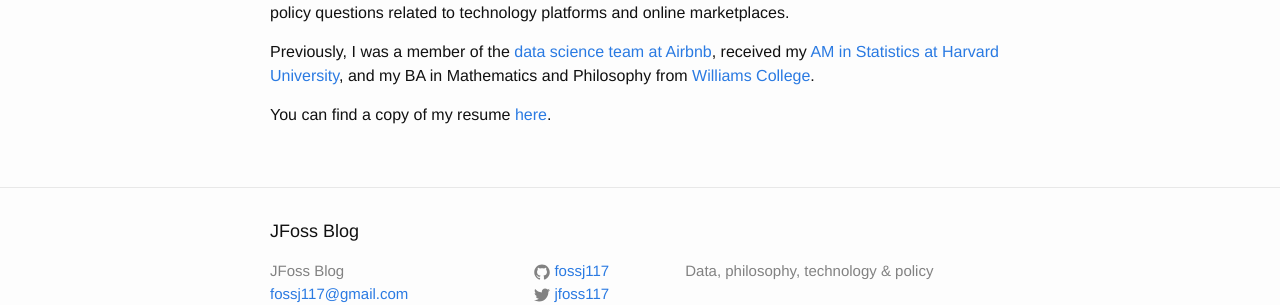
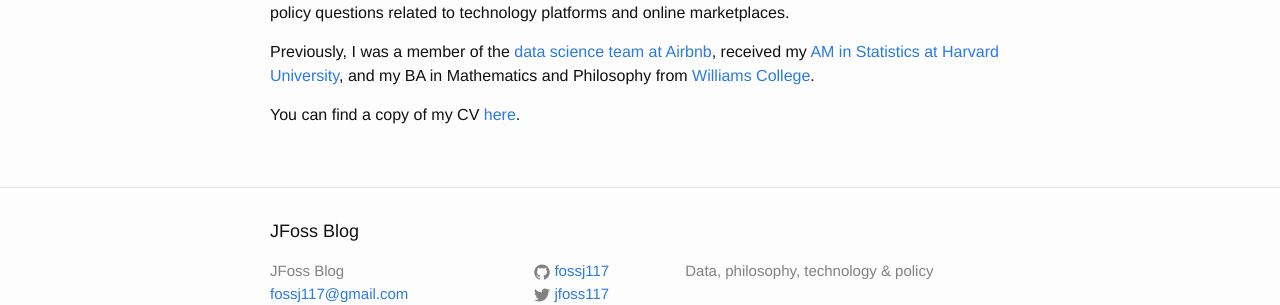
Before and after one commit to Fossj117/fossj117.github.io, a Jekyll site: the page built from about.md, in a window 1280 px wide. Shown: the part 735-1040 px from the top of the page. Built offline with Jekyll 4.4.1, drawn with Linux system fonts in a browser that asks for light colours.

Commit message:
update CV

```diff
--- a/about.md
+++ b/about.md
@@ -13,4 +13,4 @@
 
 Previously, I was a member of the [data science team at Airbnb](https://medium.com/airbnb-engineering/at-airbnb-data-science-belongs-everywhere-917250c6beba), received my [AM in Statistics at Harvard University](https://statistics.fas.harvard.edu/alumni), and my BA in Mathematics and Philosophy from [Williams College](https://www.williams.edu/).
 
-You can find a copy of my resume [here](/files/jeffrey_fossett_resume_spring_2018.pdf).
+You can find a copy of my CV [here](/files/Jeffrey_Fossett_CV.pdf).
```
Also changed, not shown: 1 other file.
